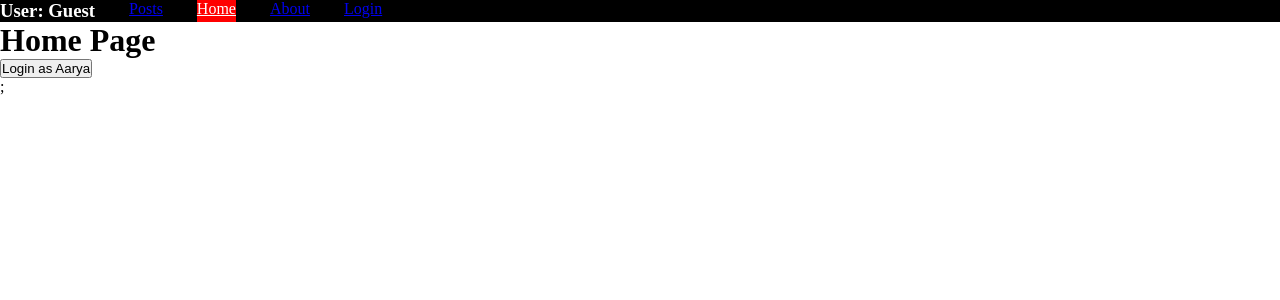
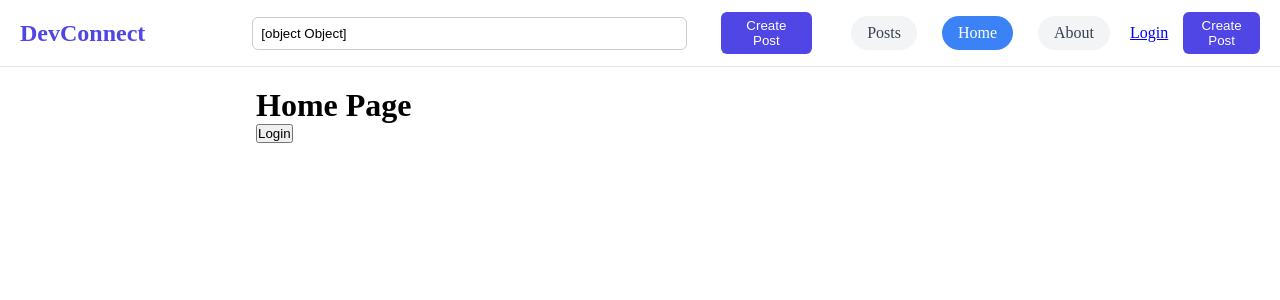
Before and after one commit to Aryan-cmd0/react-router-auth-app, a React (Vite) app: page / in a window 1280 px wide. Shown: the top 300 px of the page. Built offline with nearby package versions, Linux system fonts and the light colour scheme.

Commit message:
Improved post card UI and layout

```diff
--- a/index.html
+++ b/index.html
@@ -4,7 +4,7 @@
     <meta charset="UTF-8" />
     <link rel="icon" type="image/svg+xml" href="/favicon.svg" />
     <meta name="viewport" content="width=device-width, initial-scale=1.0" />
-    <title>react</title>
+    <title>DevConnect</title>
   </head>
   <body>
     <div id="root"></div>
--- a/src/components/Home.jsx
+++ b/src/components/Home.jsx
@@ -5,10 +5,13 @@ const Home = () => {
   const { setUser } = useContext(AppContext);
 
   return (
-    <div>
+    <div style={{
+      width:"60%",
+      margin:"20px auto"
+    }}>
       <h1>Home Page</h1>
       <button onClick={() => setUser("Aarya")}>
-        Login as Aarya
+        Login
       </button>
     </div>
   );
--- /dev/null
+++ b/src/components/Navbar.css
@@ -0,0 +1,31 @@
+.nav-btn {
+  padding: 8px 16px;
+  border-radius: 20px;
+  text-decoration: none;
+  color: #374151;
+  background: #f3f4f6;
+  transition: all 0.2s ease;
+  margin: 0 5px;
+}
+
+/* Hover */
+.nav-btn:hover {
+  background: #e5e7eb;
+}
+
+/* Active page */
+.nav-btn.active {
+  background: #3b82f6;
+  color: white;
+}
+@media (max-width:900px) {
+    .post-container{
+        column-count: 2;
+    }
+}
+
+@media (max-width: 500px) {
+    .post-container{
+        column-count: 1;
+    }
+}
--- a/src/components/Navbar.jsx
+++ b/src/components/Navbar.jsx
@@ -1,32 +1,105 @@
-import React, { useContext } from 'react'
-import { NavLink, useNavigate } from 'react-router-dom'
-import { AppContext } from '../context/AppContext'
-import Posts from '../pages/Posts'
+import React, { useContext,useState } from "react";
+import { NavLink, useNavigate } from "react-router-dom";
+import "./Navbar.css"
+import { AppContext } from "../context/AppContext";
 const Navbar = () => {
-  const navigate = useNavigate()
-  const {user} = useContext(AppContext)
-  const isLoggedIn = localStorage.getItem("isLoggedIn")
-
+  const navigate = useNavigate();
+  const { user } = useContext(AppContext);
+  const isLoggedIn = localStorage.getItem("isLoggedIn");
+  const [search, setSearch] = useState(AppContext);
   const handleLogout = () => {
-    localStorage.removeItem("isLoggedIn")
-    alert("Logged out")
-    navigate("/login")
-  }
+    localStorage.removeItem("isLoggedIn");
+    alert("Logged out");
+    navigate("/login");
+  };
 
   return (
-    <nav>
-      <h3>User: {user}</h3>
-      <NavLink to="/posts">Posts</NavLink>
-      <NavLink className={(e)=> e.isActive ? "red" : ""} to="/">Home</NavLink>
-      <NavLink className={(e)=> e.isActive ? "red" : ""} to="/about">About</NavLink>
+    <nav
+      style={{
+        display: "flex",
+        justifyContent: "space-between",
+        alignItems: "center",
+        padding: "12px 20px",
+        background: "#ffffff",
+        borderBottom: "1px solid #e5e5e5",
+      }}
+    >
+      {/* LEFT */}
+      <div style={{ display: "flex", alignItems: "center", gap: "15px" }}>
+        <h2
+          style={{ color: "#4f46e5", cursor: "pointer" }}
+          onClick={() => navigate("/")}
+        >
+          DevConnect
+        </h2>
+        <span style={{ fontSize: "14px" }}>User: {user}</span>
+      </div>
 
-      {!isLoggedIn ? (
-        <NavLink className={(e)=> e.isActive ? "red" : ""} to="/login">Login</NavLink>
-      ) : (
-        <button onClick={handleLogout}>Logout</button>
-      )}
+      {/* CENTER */}
+      <input
+        type="text"
+        placeholder="Search posts..."
+        value={search}
+        onChange={(e) => setSearch(e.target.value)}
+        style={{
+          width: "35%",
+          padding: "8px",
+          borderRadius: "6px",
+          border: "1px solid #ccc",
+        }}
+      />
+      <button
+        onClick={() => navigate("/create")}
+        style={{
+          padding: "6px 12px",
+          background: "#4f46e5",
+          color: "#fff",
+          border: "none",
+          borderRadius: "6px",
+          cursor: "pointer",
+        }}
+      >
+        Create Post
+      </button>
+      {/* RIGHT */}
+      <div style={{ display: "flex", alignItems: "center", gap: "15px" }}>
+        <NavLink to="/posts" className="nav-btn">Posts</NavLink>
+        <NavLink to="/" className="nav-btn">Home</NavLink>
+        <NavLink to="/about" className="nav-btn">About</NavLink>
+
+        {!isLoggedIn ? (
+          <NavLink to="/login">Login</NavLink>
+        ) : (
+          <button
+            onClick={handleLogout}
+            style={{
+              padding: "6px 12px",
+              background: "#ef4444",
+              color: "#fff",
+              border: "none",
+              borderRadius: "6px",
+              cursor: "pointer",
+            }}
+          >
+            Logout
+          </button>
+        )}
+
+        <button
+          style={{
+            padding: "6px 12px",
+            background: "#4f46e5",
+            color: "#fff",
+            border: "none",
+            borderRadius: "6px",
+            cursor: "pointer",
+          }}
+        >
+          Create Post
+        </button>
+      </div>
     </nav>
-  )
-}
+  );
+};
 
-export default Navbar
+export default Navbar;
--- a/src/context/AppContext.jsx
+++ b/src/context/AppContext.jsx
@@ -3,10 +3,21 @@ import { createContext, useState } from "react";
 export const AppContext = createContext();
 
 export const AppProvider = ({ children }) => {
-  const [user, setUser] = useState("Guest"); // ✅ FIXED
+  const [user, setUser] = useState("Guest");
+  const [search, setSearch] = useState("");
+  const [posts, setPosts] = useState([]);
 
   return (
-    <AppContext.Provider value={{ user, setUser }}>
+    <AppContext.Provider
+      value={{
+        user,
+        setUser,
+        search,
+        setSearch,
+        posts,
+        setPosts,
+      }}
+    >
       {children}
     </AppContext.Provider>
   );
--- a/src/main.jsx
+++ b/src/main.jsx
@@ -1,13 +1,15 @@
 import { StrictMode } from 'react'
+import React from 'react'
+import ReactDOM from "react-dom/client";
 import { createRoot } from 'react-dom/client'
 import './index.css'
 import App from './App.jsx'
 import { AppProvider } from './context/AppContext.jsx'
 
 createRoot(document.getElementById('root')).render(
-  <StrictMode>
+  // <StrictMode>
     <AppProvider>
       <App />
     </AppProvider>
-  </StrictMode>,
+  // {/* </StrictMode>, */}
 )
--- /dev/null
+++ b/src/pages/CreatePost.jsx
@@ -0,0 +1,62 @@
+import { useState, useContext } from "react";
+import { AppContext } from "../context/AppContext";
+import { useNavigate } from "react-router-dom";
+
+const CreatePost = () => {
+  const { posts, setPosts } = useContext(AppContext);
+  const [title, setTitle] = useState("");
+  const [body, setBody] = useState("");
+  const navigate = useNavigate();
+
+  const handleSubmit = () => {
+    const newPost = {
+      id: Date.now(),
+      title,
+      body
+    };
+
+    setPosts([newPost, ...posts]); // add on top
+    navigate("/posts");
+  };
+
+  return (
+    <div style={{
+      width: "50%",
+      margin: "30px auto",
+      background: "#fff",
+      padding: "20px",
+      borderRadius: "10px"
+    }}>
+      <h2>Create Post</h2>
+
+      <input
+        placeholder="Title"
+        value={title}
+        onChange={(e) => setTitle(e.target.value)}
+        style={{
+          width: "100%",
+          padding: "10px",
+          margin: "10px 0"
+        }}
+      />
+
+      <textarea
+        placeholder="Content"
+        value={body}
+        onChange={(e) => setBody(e.target.value)}
+        style={{
+          width: "100%",
+          height: "120px",
+          padding: "10px",
+          margin: "10px 0"
+        }}
+      />
+
+      <button onClick={handleSubmit}>
+        Submit
+      </button>
+    </div>
+  );
+};
+
+export default CreatePost;
--- a/src/pages/PostDetails.jsx
+++ b/src/pages/PostDetails.jsx
@@ -21,22 +21,64 @@ const PostDetails = () => {
   if (!post) return <h2>Loading...</h2>;
 
   return (
-    <div>
-      <button onClick={() => navigate(-1)}>⬅ Back</button>
+    <div
+      style={{
+        width: "60%",
+        margin: "30px auto",
+      }}
+    >
+      {/* Back Button */}
+      <button
+        onClick={() => navigate(-1)}
+        style={{
+          marginBottom: "20px",
+          padding: "8px 14px",
+          borderRadius: "6px",
+          border: "none",
+          background: "#e0e7ff",
+          cursor: "pointer",
+        }}
+      >
+        ⬅ Back
+      </button>
 
-      <h1>Post Details</h1>
-      <h2>{post.title}</h2>
-      <p>{post.body}</p>
+      {/* Post Card */}
+      <div
+        style={{
+          background: "#fff",
+          padding: "20px",
+          borderRadius: "10px",
+          boxShadow: "0 2px 5px rgba(0,0,0,0.1)",
+        }}
+      >
+        <h2 style={{ marginBottom: "10px" }}>{post.title}</h2>
+        <p style={{ color: "#444", lineHeight: "1.6" }}>{post.body}</p>
+      </div>
 
-      <h2>Comments</h2>
+      {/* Comments Section */}
+      <div
+        style={{
+          marginTop: "30px",
+        }}
+      >
+        <h3>Comments</h3>
 
-      {comments.map((comment) => (
-        <div key={comment.id}>
-          <h4>{comment.name}</h4>
-          <p>{comment.body}</p>
-          <hr />
-        </div>
-      ))}
+        {comments.map((comment) => (
+          <div
+            key={comment.id}
+            style={{
+              background: "#fff",
+              padding: "15px",
+              marginTop: "15px",
+              borderRadius: "8px",
+              boxShadow: "0 1px 3px rgba(0,0,0,0.1)",
+            }}
+          >
+            <h4 style={{ marginBottom: "5px" }}>{comment.name}</h4>
+            <p style={{ color: "#555" }}>{comment.body}</p>
+          </div>
+        ))}
+      </div>
     </div>
   );
 };
--- /dev/null
+++ b/src/pages/Posts.css
@@ -0,0 +1,134 @@
+@media (max-width:1100px) {
+    .post-container{
+        column-count: 2;
+    }
+}
+
+@media (max-width:600px) {
+    .post-container{
+        column-count: 1;
+    }
+
+}
+/* @media (max-width:500px) {
+    .post-container{
+        column-count: 1;
+    }
+
+} */
+
+
+.skeleton {
+  animation: pulse 1.5x infinite;
+}
+
+@keyframes pulse {
+  0% {
+    opacity: 0.6;
+  }
+
+  50% {
+    opacity: 1;
+  }
+
+  100% {
+    opacity: 0.6;
+  }
+}
+.post-img {
+  width: 100%;
+  height: auto;
+  border-radius: 18px;
+  display: block;
+}
+.posts-container {
+  column-count: 3;
+  column-gap: 20px;
+  max-width: 1100px;
+  padding: 20px;
+}
+
+.post-card {
+  position: relative;
+  display: inline-block;
+  width: 100%;
+  margin-bottom: 20px;
+  border-radius: 18px;
+  overflow: hidden;
+  cursor: pointer;
+  break-inside: avoid;
+  background: white;
+  transition: filter 0.2s ease;
+}
+
+.post-card p {
+  font-size: 14px;
+  color: #4b5563;
+}
+
+.post-content{
+    padding: 12px;
+    z-index: 2;
+    padding: 12px;
+}
+.post-content h3{
+    font-size: 14px;
+    font-weight: 600;
+    margin-bottom: 6px;
+}
+.post-content p{
+    font-size: 13px;
+    color: #555;
+}
+
+.post-card:hover {
+  transform: scale(1.02);
+  box-shadow: 0 12px 25px rgba(0, 0, 0, 0.15);
+  color: #2563eb;
+  /* filter: brightness(0.85); */
+}
+.post-card::after {
+  content: "";
+  position: absolute;
+  inset: 0;
+  background: rgba(0,0,0,0); /* initially transparent */
+  transition: background 0.25s ease;
+  pointer-events: none;
+}
+
+/* Hover = dim effect */
+.post-card:hover::after {
+  background: rgba(0,0,0,0.15);
+}
+
+.post-card:active {
+  transform: scale(0.97);
+}
+
+.post-card:nth-child(4n + 1) {
+  background: #e0f2fe;
+}
+
+.post-card:nth-child(4n + 2) {
+  background: #fef3c7;
+}
+
+.post-card:nth-child(4n + 3) {
+  background: #dcfce7;
+}
+
+.post-card:nth-child(4n + 4) {
+  background: #f3e8ff;
+}
+
+.post-card:nth-child(3n) {
+  height: 220px;
+}
+
+.post-card:nth-child(3n + 1) {
+  height: 260px;
+}
+
+.post-card:nth-child(3n + 2) {
+  height: 300px;
+}
--- a/src/pages/Posts.jsx
+++ b/src/pages/Posts.jsx
@@ -1,41 +1,120 @@
-import React, { useEffect, useState, useMemo } from "react";
+import React, { useEffect, useState, useMemo, useContext } from "react";
 import { Link } from "react-router-dom";
+import { AppContext } from "../context/AppContext";
+import "./Posts.css";
+
 const Posts = () => {
-  const [posts, setPosts] = useState([]);
-  const [search, setSearch] = useState("");
+  const { posts, setPosts, search } = useContext(AppContext);
+  const [loading, setLoading] = useState(true);
+  const colors = ["post-blue", "post-green", "post-yellow", "post-purple"];
 
   useEffect(() => {
-    fetch("https://jsonplaceholder.typicode.com/posts")
-      .then((res) => res.json())
-      .then((data) => setPosts(data));
+    if (posts.length === 0) {
+      fetch("https://jsonplaceholder.typicode.com/posts")
+        .then((res) => res.json())
+        .then((data) => {
+          setPosts(data);
+          setLoading(false);
+        });
+    } else {
+      setLoading(false);
+    }
   }, []);
 
-  // 🔥 useMemo optimization
   const filteredPosts = useMemo(() => {
-    console.log("Filtering..."); // to see optimization
+    console.log("Filtering...");
     return posts.filter((post) =>
-      post.title.toLowerCase().includes(search.toLowerCase())
+      post.title.toLowerCase().includes(search.toLowerCase()),
     );
   }, [posts, search]);
 
+  // 🔥 SKELETON UI
+  if (loading) {
+    return (
+      <div style={{ width: "60%", margin: "30px auto" }}>
+        {[1, 2, 3, 4].map((item) => (
+          <div
+            key={item}
+            style={{
+              background: "#fff",
+              padding: "16px",
+              marginBottom: "15px",
+              borderRadius: "10px",
+            }}
+          >
+            <div
+              className="skeleton"
+              style={{
+                height: "20px",
+                width: "60%",
+                background: "#e5e7eb",
+                marginBottom: "10px",
+              }}
+            />
+
+            <div
+              className="skeleton"
+              style={{
+                height: "15px",
+                width: "90%",
+                background: "#e5e7eb",
+              }}
+            />
+          </div>
+        ))}
+      </div>
+    );
+  }
+
   return (
-    <div>
+    <div
+      style={{
+        width: "60%",
+        margin: "30px auto",
+      }}
+    >
+      <h1 style={{ marginBottom: "20px" }}>Posts</h1>
 
       <input
         type="text"
         placeholder="Search posts..."
         value={search}
         onChange={(e) => setSearch(e.target.value)}
+        style={{
+          width: "100%",
+          padding: "10px",
+          marginBottom: "20px",
+          borderRadius: "8px",
+          border: "1px solid #ccc",
+        }}
       />
 
+      {/* ✅ No posts found message (FIXED POSITION) */}
+      {filteredPosts.length === 0 && <p>No posts found...</p>}
+
       {filteredPosts.slice(0, 10).map((post) => (
-        <div key={post.id}>
-          <h1>Posts</h1>
+        <div
+          key={post.id}
+          style={{
+            background: "#fff",
+            padding: "16px",
+            marginBottom: "15px",
+            borderRadius: "10px",
+            boxShadow: "0 2px 5px rgba(0,0,0,0.1)",
+          }}
+        >
           <Link to={`/posts/${post.id}`}>
-            <h3>{post.title}</h3>
+            <div className="posts-container">
+              {posts.map((post) => (
+                <div className="post-card" key={post.id}>
+                  <div className="post-content">
+                    <h3>{post.title}</h3>
+                    <p>{post.body}</p>
+                  </div>
+                </div>
+              ))}
+            </div>
           </Link>
-          <p>{post.body}</p>
-          <hr />
         </div>
       ))}
     </div>
```
Also changed, not shown: src/App.jsx (+29 -24 lines).
